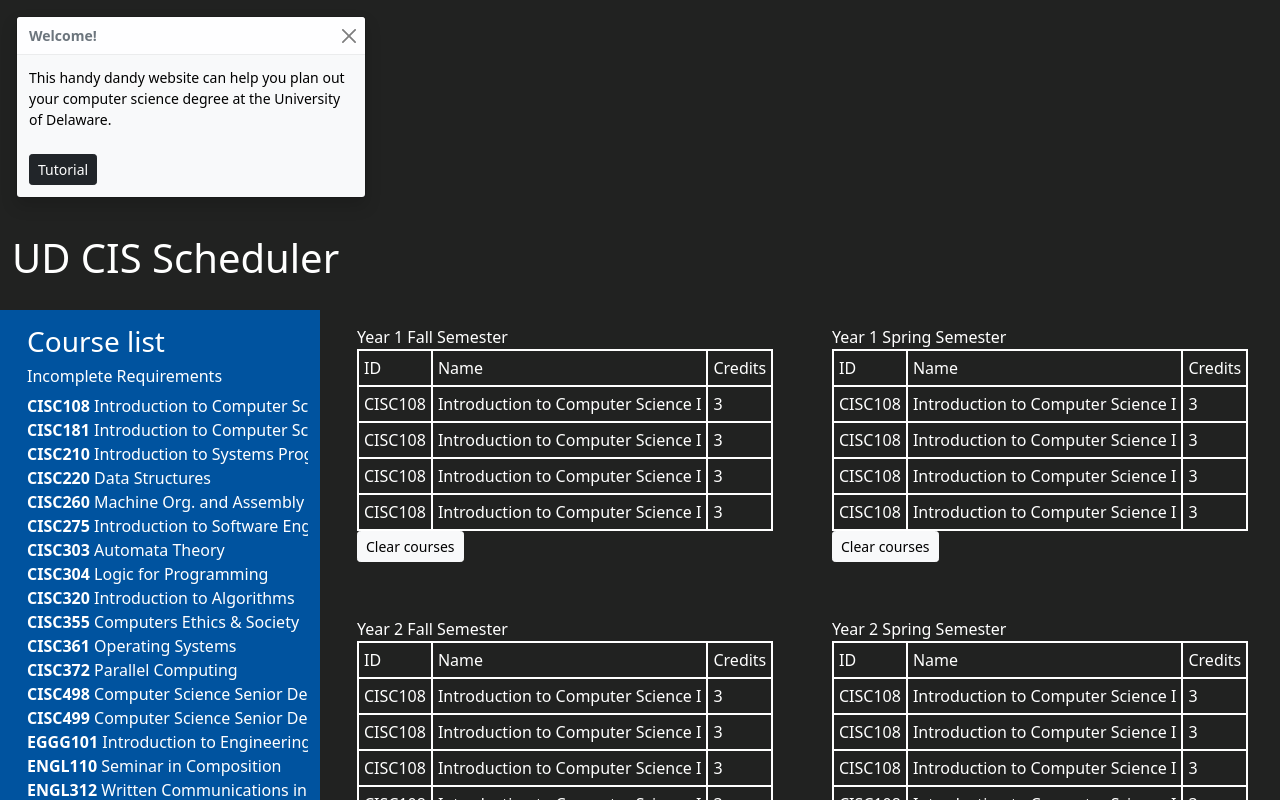
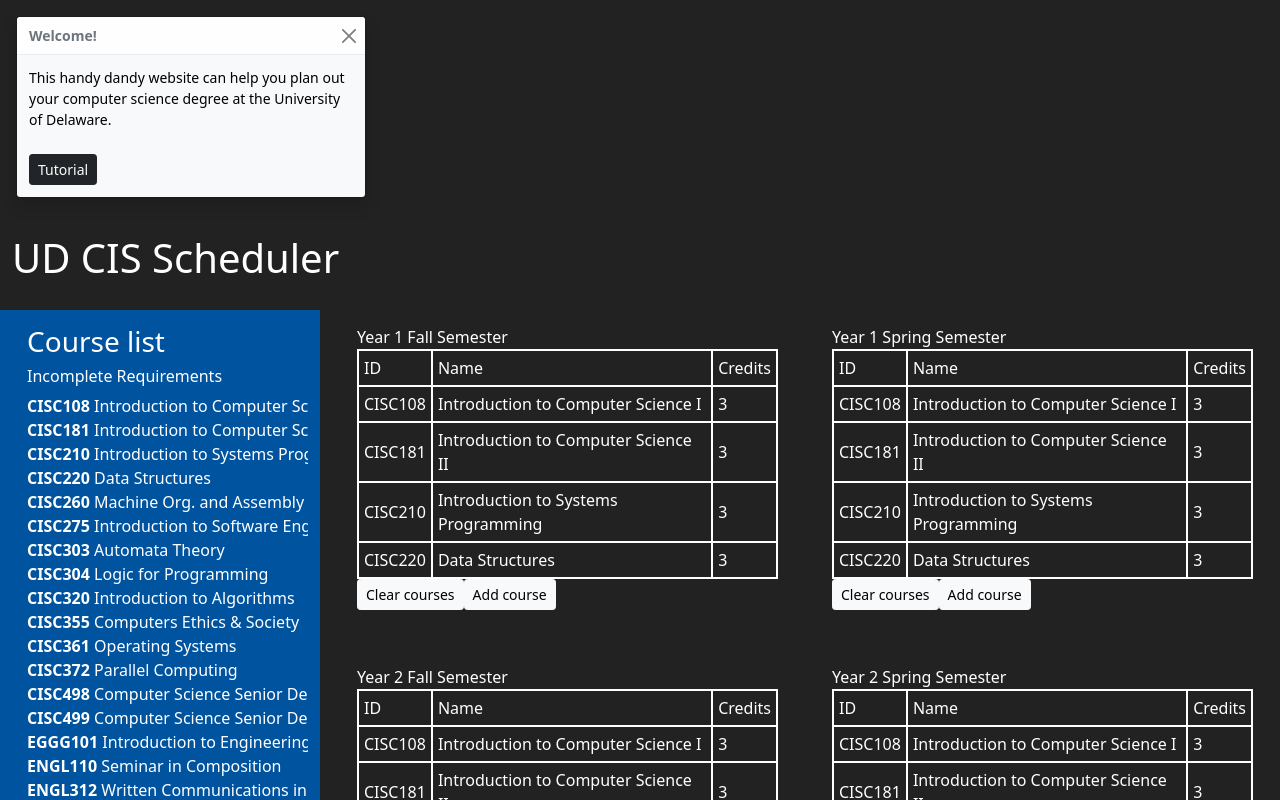
Before and after one commit to mnawar27/ud-cis-scheduler-team-7, a React (Create React App) app: page / in a window 1280 px wide. Shown: the top 800 px of the page. Built offline with nearby package versions, Linux system fonts and the light colour scheme.

Commit message:
added addcourse button

```diff
--- a/src/Components/Semester.tsx
+++ b/src/Components/Semester.tsx
@@ -11,6 +11,10 @@
         setSliceStart(0);
         setSliceEnd(0);
     }
+    function addCourse(){
+        const courseCopy=COURSES.slice(sliceStart,sliceEnd);
+        setSliceEnd(sliceEnd+1);
+    }
 
     return <div className={"semester"}>
         Year {props.year}   {props.season} Semester
@@ -23,14 +27,15 @@
             {COURSES.slice(sliceStart,sliceEnd).map((Course,i)=> {
                 return (
                     <tr key={i}>
-                        <td scope="col">{props.course.name}</td>
-                        <td scope="col">{props.course.description}</td>
-                        <td scope="col">{props.course.credits}</td>
+                        <td scope="col">{Course.name}</td>
+                        <td scope="col">{Course.description}</td>
+                        <td scope="col">{Course.credits}</td>
                     </tr>
                 );
             })}
         </table>
         <Button className="btn btn-light btn-sm" onClick={()=>clearSemester()}>Clear courses</Button>
+        <Button className="btn btn-light btn-sm" onClick={()=>addCourse()}>Add course</Button>
     </div>
     ;
 }
```
